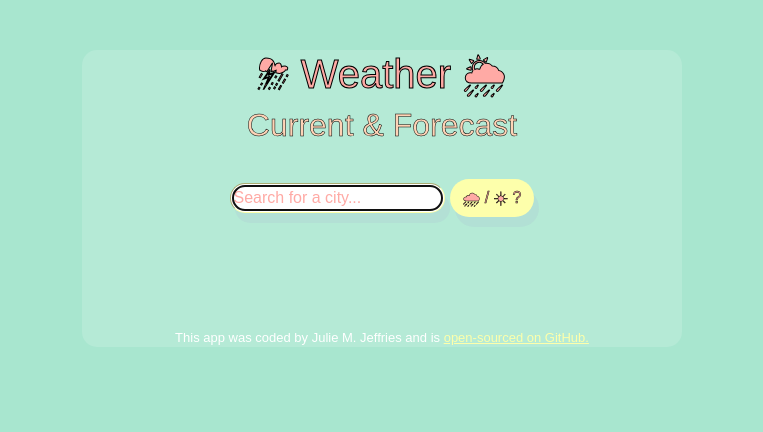
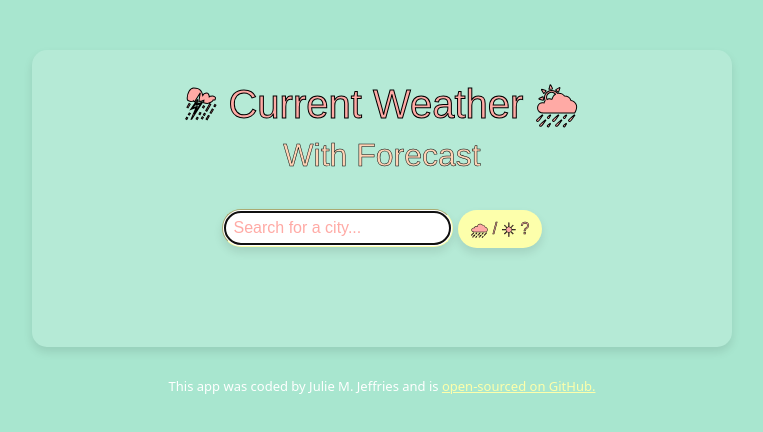
Before and after one commit to juliemeta/react-weather-app, a React (Vite) app: page / in a window 1280 px wide. Shown: the top 432 px of the page, without its empty margins (258-1021 px from the left). Built offline with nearby package versions, Linux system fonts and the light colour scheme.

Commit message:
Added box-shadow and other styling

```diff
--- a/src/App.css
+++ b/src/App.css
@@ -1,9 +1,11 @@
 .App {
   font-family: sans-serif;
-  max-width: 600px;
-  margin: 50px auto;
+  max-width: 700px;
+  margin: 50px auto 30px;
+  padding: 30px 0 50px 0;
   background: #ffffff25;
   border-radius: 15px;
+  box-shadow: var(--box-shadow);
 }
 
 .App h1 {
@@ -16,9 +18,3 @@
   -webkit-text-stroke: 0.5px black;
   margin-bottom: 35px;
 }
-
-.App footer {
-  font-size: small;
-  color: #ffffff;
-  padding-top: 80px;
-}
--- a/src/App.jsx
+++ b/src/App.jsx
@@ -5,18 +5,9 @@ export default function App() {
   return (
     <div className="App text-center">
       <div className="container">
-        <h1>⛈ Weather 🌦</h1>
-        <h2>Current & Forecast</h2>
+        <h1>⛈ Current Weather 🌦</h1>
+        <h2>With Forecast</h2>
         <Weather />
-        <footer>
-          This app was coded by Julie M. Jeffries and is{" "}
-          <a
-            href="https://github.com/juliemeta/react-weather-app"
-            target="_blank"
-          >
-            open-sourced on GitHub.
-          </a>
-        </footer>
       </div>
     </div>
   );
--- /dev/null
+++ b/src/Footer.css
@@ -0,0 +1,4 @@
+.Footer {
+  font-size: small;
+  color: #ffffff;
+}
--- /dev/null
+++ b/src/Footer.jsx
@@ -0,0 +1,17 @@
+import "./Footer.css";
+
+export default function Footer() {
+  return (
+    <div className="Footer">
+      <footer className="text-center">
+        This app was coded by Julie M. Jeffries and is{" "}
+        <a
+          href="https://github.com/juliemeta/react-weather-app"
+          target="_blank"
+        >
+          open-sourced on GitHub.
+        </a>
+      </footer>
+    </div>
+  );
+}
--- a/src/Weather.css
+++ b/src/Weather.css
@@ -1,9 +1,14 @@
+:root {
+  --box-shadow: 0 5px 10px rgba(0, 0, 0, 0.1);
+}
+
 .city-search {
   border-radius: 25px;
   border-color: #fdffab;
   color: #ffaaa5;
-  margin-bottom: 35px;
-  box-shadow: 5px 10px rgba(152, 138, 201, 0.1);
+  margin-bottom: 50px;
+  padding: 5px 10px;
+  box-shadow: var(--box-shadow);
 }
 .city-search::placeholder {
   color: #ffaaa5;
@@ -15,19 +20,21 @@
   -webkit-text-stroke: 0.5px rgb(0, 0, 0);
   border-radius: 25px;
   margin-left: 5px;
-  box-shadow: 5px 10px rgba(152, 138, 201, 0.1);
+  box-shadow: var(--box-shadow);
 }
 .btn.search-btn:hover {
-  background: #fbfd83;
+  background: #f5f78a;
   color: #ffaaa5;
 }
 
-h3.city {
+h1.city {
   color: #ffaaa5;
   -webkit-text-stroke: 0.5px rgb(255, 255, 255);
+
+  text-decoration: 5px dotted underline #fdffab;
 }
 
-h4.country {
+h2.country {
   color: #ffd3b6;
   -webkit-text-stroke: 0.25px rgb(255, 255, 255);
 }
@@ -41,8 +48,7 @@ h4.country {
   font-size: 64px;
   font-weight: 600;
   color: #ffaaa5;
-  #-webkit-text-stroke: 1px rgb(0, 0, 0);
-  -webkit-text-stroke: 0.25px #ffffff;
+  -webkit-text-stroke: 1px rgba(0, 0, 0, 0.486);
 }
 
 .temperature-unit {
@@ -51,14 +57,22 @@ h4.country {
   top: 14px;
 }
 
-.weather-info ul {
+.weather-column.left-column {
+  padding-right: 2px;
+}
+
+.weather-column.right-column {
+  padding-left: 2px;
+}
+
+.weather-column ul {
   list-style-type: none;
   padding-left: 0;
 }
 
 .weather-info-text {
   color: #ffd3b6;
-  -webkit-text-stroke: 0.25px #ffffff;
+  -webkit-text-stroke: 0.1px #ffffff;
 }
 
 .weather-info-value {
--- a/src/Weather.jsx
+++ b/src/Weather.jsx
@@ -56,11 +56,10 @@ export default function Weather(props) {
         <div className="container weather-container">
           <div className="row">
             <div className="city-column">
-              <h3 className="city">{weather.city}</h3>
-              <h4 className="country">({weather.country})</h4>
+              <h1 className="city">{weather.city}</h1>
+              <h2 className="country">{weather.country}</h2>
             </div>
           </div>
-
           <div>
             <div className="temperature-and-icon">
               <span className="temperature-value">
@@ -73,22 +72,38 @@ export default function Weather(props) {
               />
             </div>
           </div>
-          <div className="weather-info">
+
+          <div className="container">
+            <div className="row">
+              <div className="col-6 text-end weather-column left-column">
                 <ul>
                   <li>
-                <span className="weather-info-text">Weather right now is</span>{" "}
+                    <span className="weather-info-text">
+                      Weather right now is
+                    </span>
+                  </li>
+                  <li>
+                    <span className="weather-info-text">Humidity is </span>
+                  </li>
+                  <li>
+                    <span className="weather-info-text">Wind speed is </span>
+                  </li>
+                </ul>
+              </div>
+
+              <div className="col-6 text-start weather-column right-column">
+                <ul>
+                  <li>
                     <span className="weather-info-value">
                       {weather.description}
                     </span>
                   </li>
                   <li>
-                <span className="weather-info-text">Humidity is</span>{" "}
                     <span className="weather-info-value">
                       {Math.round(weather.humidity)}%
                     </span>
                   </li>
                   <li>
-                <span className="weather-info-text">Wind speed is</span>{" "}
                     <span className="weather-info-value">
                       {Math.round(weather.wind)} km/h
                     </span>
@@ -97,6 +112,8 @@ export default function Weather(props) {
               </div>
             </div>
           </div>
+        </div>
+      </div>
     );
   } else {
     return form;
--- a/src/main.css
+++ b/src/main.css
@@ -1,5 +1,6 @@
 body {
   background: #a8e6cf;
+  margin: 8px;
 }
 
 a {
--- a/src/main.jsx
+++ b/src/main.jsx
@@ -2,6 +2,7 @@ import { StrictMode } from "react";
 import { createRoot } from "react-dom/client";
 
 import App from "./App";
+import Footer from "./Footer";
 import "bootstrap/dist/css/bootstrap.css";
 import "./Main.css";
 
@@ -11,5 +12,6 @@ const root = createRoot(rootElement);
 root.render(
   <StrictMode>
     <App />
+    <Footer />
   </StrictMode>
 );
```
Lines whose indentation alone changed are shown as unchanged.
